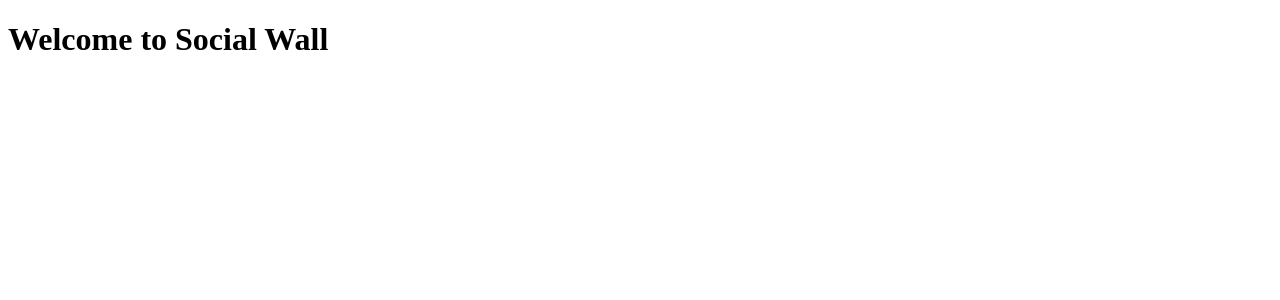
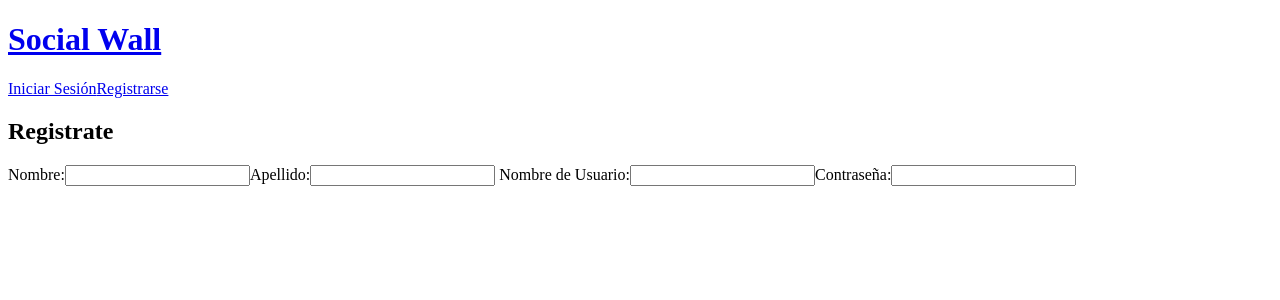
Before and after one commit to GabrielAlcequiez/Social-Wall, a React (Vite) app: page /register in a window 1280 px wide. Shown: the top 300 px of the page. Built offline with nearby package versions, Linux system fonts and the light colour scheme.

Commit message:
feat: add routing and pages for Home, Login, Register, and Header components

```diff
--- a/package.json
+++ b/package.json
@@ -11,7 +11,8 @@
   },
   "dependencies": {
     "react": "^19.2.8",
-    "react-dom": "^19.2.8"
+    "react-dom": "^19.2.8",
+    "react-router-dom": "^7.18.2"
   },
   "devDependencies": {
     "@eslint/js": "^10.0.1",
--- a/src/App.jsx
+++ b/src/App.jsx
@@ -1,8 +1,21 @@
+import HomePage from "./pages/HomePage";
+import Header from "./components/Header";
+import RegisterPage from "./pages/RegisterPage";
+import { Routes, Route } from "react-router-dom";
+import LoginPage from "./pages/LoginPage";
+
 function App() {
   return (
-    <div>
-      <h1>Welcome to Social Wall</h1>
-    </div>
+    <>
+      <Header />
+
+      <Routes>
+        <Route path="/" element={<HomePage />} />
+        <Route path="/register" element={<RegisterPage />} />
+        <Route path="/login" element={<LoginPage />} />
+      </Routes>
+    </>
+
   )
 
 }
--- /dev/null
+++ b/src/components/Header.jsx
@@ -0,0 +1,14 @@
+import { Link } from "react-router-dom";
+
+function Header() {
+    return (
+        <header>
+            <Link to="/"><h1>Social Wall</h1></Link>
+            <nav>
+                <Link to="/login">Iniciar Sesión</Link>
+                <Link to="/register">Registrarse</Link>
+            </nav>
+        </header>
+    )
+}
+export default Header;
--- a/src/main.jsx
+++ b/src/main.jsx
@@ -1,9 +1,12 @@
 import { StrictMode } from 'react'
 import { createRoot } from 'react-dom/client'
 import App from './App.jsx'
+import { BrowserRouter } from 'react-router-dom'
 
 createRoot(document.getElementById('root')).render(
   <StrictMode>
-    <App />
+    <BrowserRouter>
+      <App />
+    </BrowserRouter>
   </StrictMode>,
 )
--- /dev/null
+++ b/src/pages/HomePage.jsx
@@ -0,0 +1,9 @@
+function HomePage() {
+    return (
+        <div>
+            <h1>Welcome to Social Wall</h1>
+        </div>
+    )
+}
+
+export default HomePage;
--- /dev/null
+++ b/src/pages/LoginPage.jsx
@@ -0,0 +1,16 @@
+function LoginPage() {
+    return (
+        <div>
+            <h2>Iniciar Sesión</h2>
+            <form>
+                <label htmlFor="username">Usuario:</label>
+                <input type="text" id="username" name="username" required />
+
+                <label htmlFor="password">Contraseña:</label>
+                <input type="password" id="password" name="password" required />
+            </form>
+        </div>
+
+    )
+}
+export default LoginPage;
--- /dev/null
+++ b/src/pages/RegisterPage.jsx
@@ -0,0 +1,24 @@
+function RegisterPage() {
+    return (
+        <>
+            <h2>Registrate</h2>
+
+            <form>
+                <label htmlFor="name">Nombre:</label>
+                <input type="text" id="name" name="name" required />
+
+                <label htmlFor="lastName">Apellido:</label>
+                <input type="text" id="lastName" name="lastName" required />
+
+                <label htmlFor="username"> Nombre de Usuario:</label>
+                <input type="text" id="username" name="username" required />
+
+                <label htmlFor="password">Contraseña:</label>
+                <input type="password" id="password" name="password" required />
+            </form>
+
+        </>
+
+    )
+}
+export default RegisterPage
```
Also changed, not shown: 1 other file (tests, documents, lock files or other folders).
